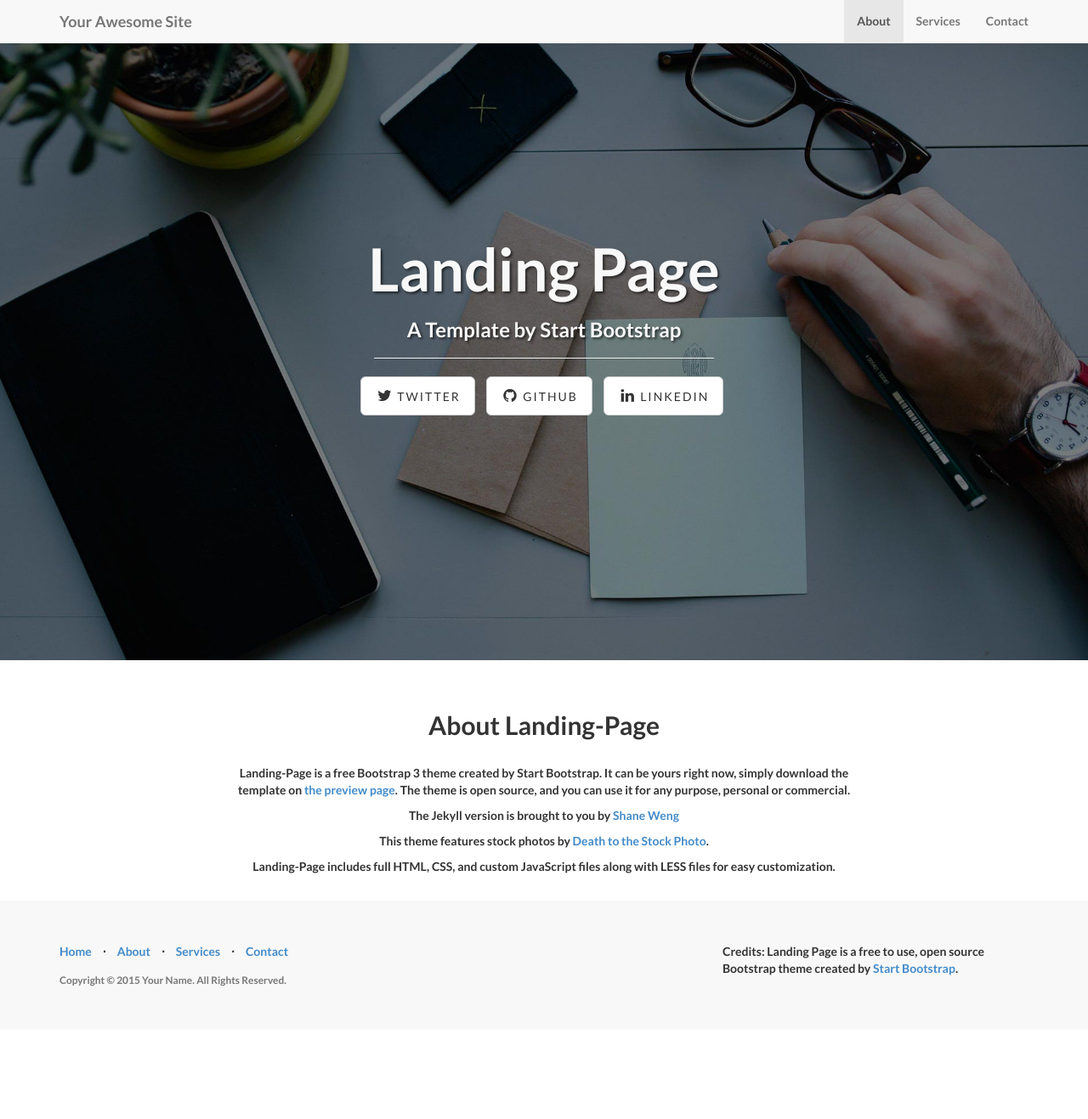
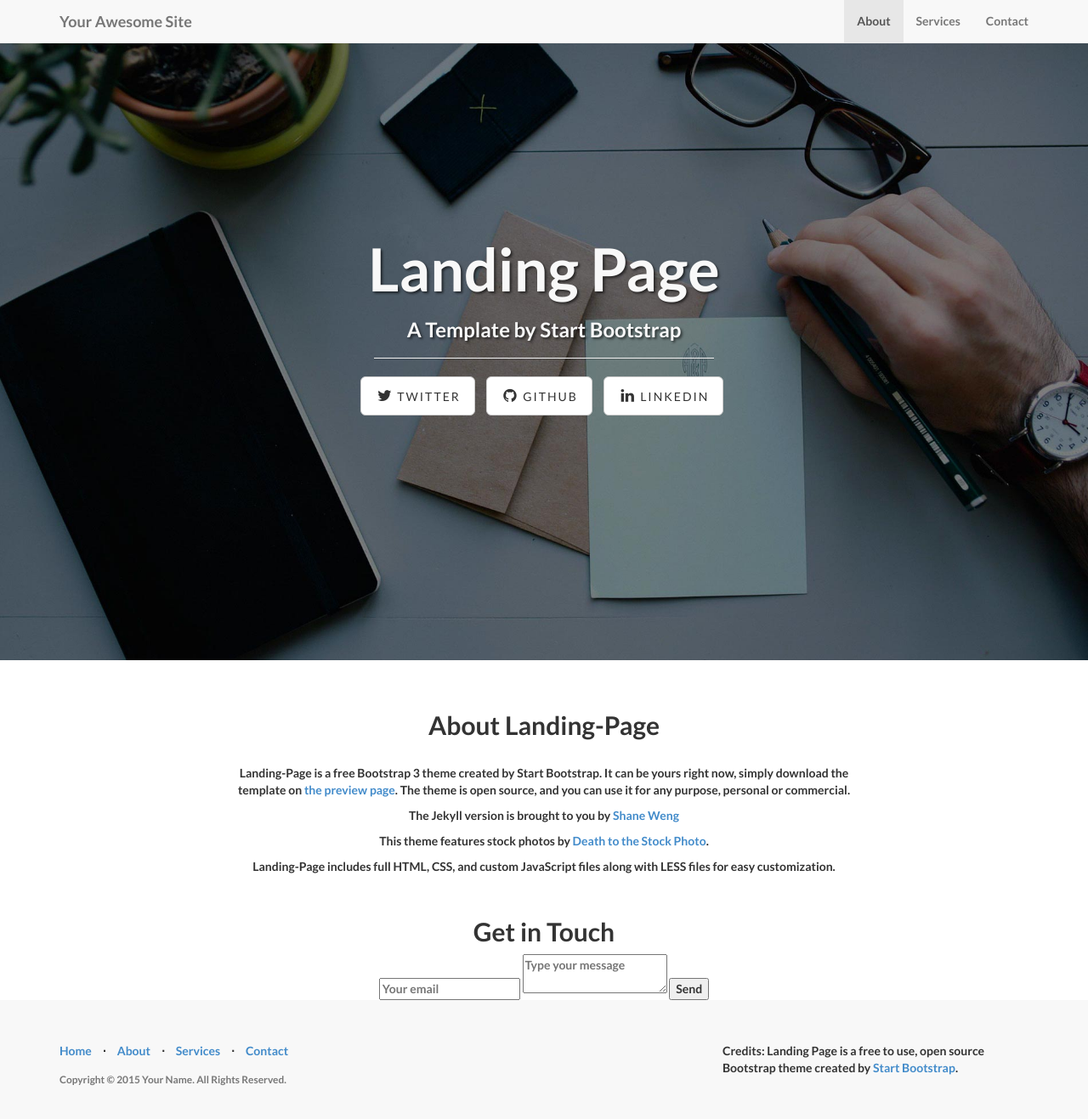
Before and after one commit to NrctcV/NrctcV.github.io, a Jekyll site: the page built from index.html, in a window 1280 px wide and 1329 px high. Shown: the top 1317 px of the window at 85% size. Built offline with Jekyll 4.4.1, drawn with Linux system fonts in a browser that asks for light colours.

Commit message:
Update about.html

```diff
--- a/_includes/about.html
+++ b/_includes/about.html
@@ -12,4 +12,15 @@
                 <br/>
               </div>
         </div>
+        <div id="contact">
+        <h2>Get in Touch</h2>
+        <div id="contact-form">
+                <form action="https://docs.google.com/spreadsheets/d/1jR1OkhhMEasOeAN4ZlB14Wne501M_UKwok1voUpu_5M/edit?usp=drive_web&ouid=116247772741027830868" method="POST">
+                <input type="hidden" name="_subject" value="Contact request from personal website" />
+                <input type="email" name="_replyto" placeholder="Your email" required>
+                <textarea name="message" placeholder="Type your message" required></textarea>
+                <button type="submit">Send</button>
+            </form>
+        </div>
+    </div>
     </section>
```
